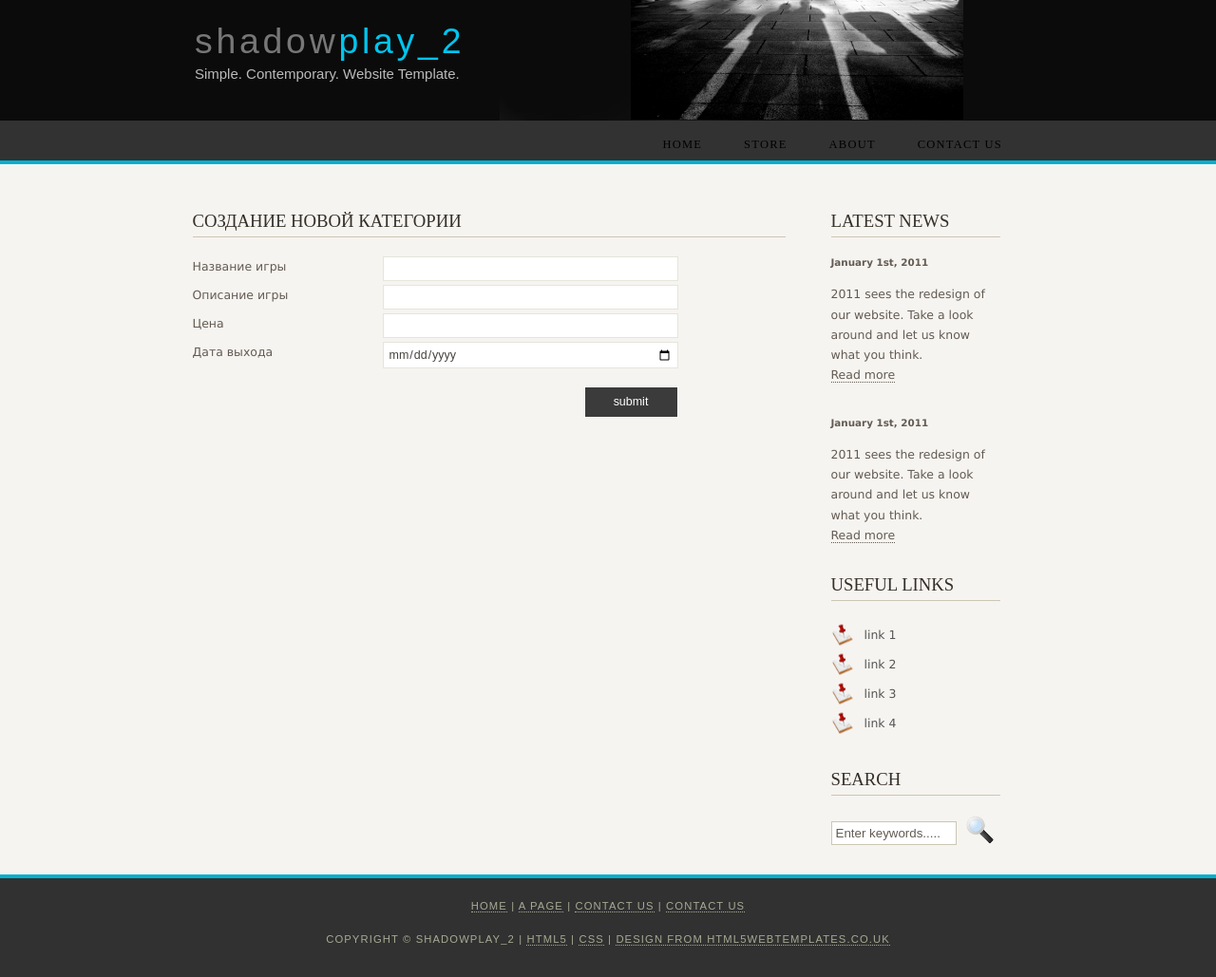
After one commit to Korollayre/Arch_and_Design_Patterns, a Python web app: template templates/add_game.html in a window 1280 px wide. The commit adds this page. Shown: the whole page at 95% size. Run offline with Jinja, Linux system fonts and the light colour scheme; the template is opened without the code that fills it, so the values that code supplies are empty.

Commit message:
Some fix in .html files

```diff
--- /dev/null
+++ b/templates/add_game.html
@@ -0,0 +1,80 @@
+{% extends "base.html" %}
+
+{% block menu %}
+    <div id="menubar">
+        <ul id="menu">
+            <!-- put class="selected" in the li tag for the selected page - to highlight which page you're on -->
+            <li><a href="/">Home</a></li>
+            <li><a href="/store/">Store</a></li>
+            <li><a href="/about/">About</a></li>
+            <li><a href="/contacts/">Contact Us</a></li>
+        </ul>
+    </div>
+{% endblock %}
+
+{% block content %}
+    <div id="content_header"></div>
+    <div id="site_content">
+        <div class="sidebar">
+            <!-- insert your sidebar items here -->
+            <h3>Latest News</h3>
+            <h5>January 1st, 2011</h5>
+            <p>2011 sees the redesign of our website. Take a look around and let us know what you think.<br/><a
+                    href="#">Read more</a></p>
+            <h5>January 1st, 2011</h5>
+            <p>2011 sees the redesign of our website. Take a look around and let us know what you think.<br/><a
+                    href="#">Read more</a></p>
+            <h3>Useful Links</h3>
+            <ul>
+                <li><a href="#">link 1</a></li>
+                <li><a href="#">link 2</a></li>
+                <li><a href="#">link 3</a></li>
+                <li><a href="#">link 4</a></li>
+            </ul>
+            <h3>Search</h3>
+            <form method="post" action="#" id="search_form">
+                <p>
+                    <label>
+                        <input class="search" type="text" name="search_field" value="Enter keywords....."/>
+                    </label>
+                    <input name="search" type="image" style="border: 0; margin: 0 0 -9px 5px;"
+                           src="../static/img/search.png"
+                           alt="Search" title="Search"/>
+                </p>
+            </form>
+        </div>
+        <div id="content">
+            <!-- insert the page content here -->
+            <h1>Создание новой категории</h1>
+            <form action="#" method="post">
+                <div class="form_settings">
+                    <p><span>Название игры</span><label class="contact" for="name">
+                        <input class="contact" type="text" name="name" id="name"/>
+                    </label></p>
+                    <p><span>Описание игры</span><label class="contact" for="description">
+                        <input class="contact" type="text" name="description" id="description"/>
+                    </label></p>
+                    <p><span>Цена</span><label class="contact" for="price">
+                        <input class="contact" type="number" name="price" id="price"/>
+                    </label></p>
+                    <p><span>Дата выхода</span><label class="contact" for="release_date">
+                        <input class="contact" type="date" name="release_date" id="release_date"/>
+                    </label></p>
+                    <div hidden>
+                        <p><span>Категория игры</span><label
+                                class="contact" for="category">
+                            <input class="contact" type="text" name="category" id="category" value="{{ category.id }}"/>
+                        </label></p>
+                    </div>
+
+                    <p style="padding-top: 15px"><span>&nbsp;</span><input class="submit" type="submit"
+                                                                           name="contact_submitted" value="submit"/></p>
+                </div>
+            </form>
+        </div>
+    </div>
+{% endblock %}
+
+{% block footer %}
+    <div id="content_footer"></div>
+{% endblock %}
--- a/templates/store.html
+++ b/templates/store.html
@@ -50,12 +50,12 @@
 
             {% else %}
             <li>
-                {{ category.name }} Количество игр: {{ category.games_count() }}
+                {{ category.name }} Количество игр: {{ category.games_count() }}. <a href="/games-list/?id={{ category.id }}">Посмотреть игры</a>
             </li>
             <ul>
                 {% for sub_category in category.sub_categories %}
                 <li>
-                    {{ sub_category.name }} Количество игр: {{ sub_category.games_count() }}
+                    {{ sub_category.name }} Количество игр: {{ sub_category.games_count() }}. <a href="/games-list/?id={{ sub_category.id }}">Посмотреть игры</a>
                 </li>
                 {% endfor %}
             </ul>
```
Also changed, not shown: templates/games_list.html (added, +79 -0 lines).
